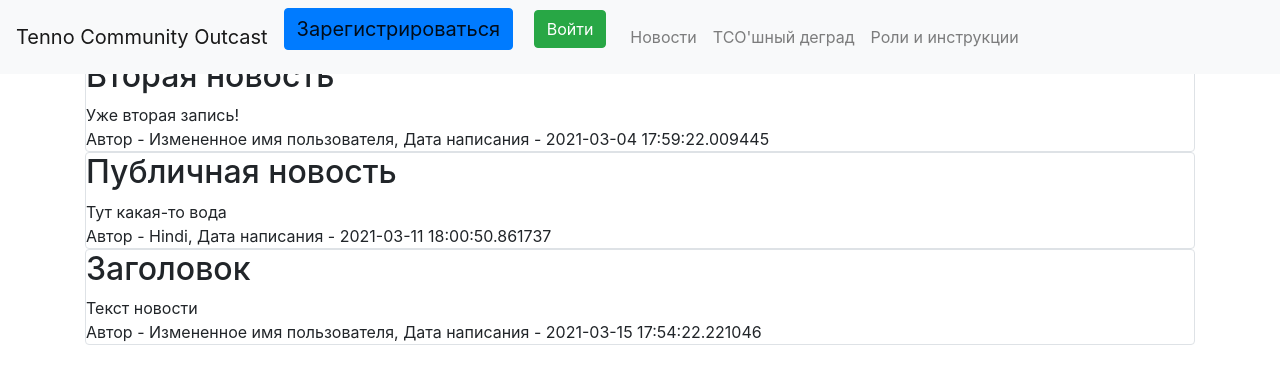
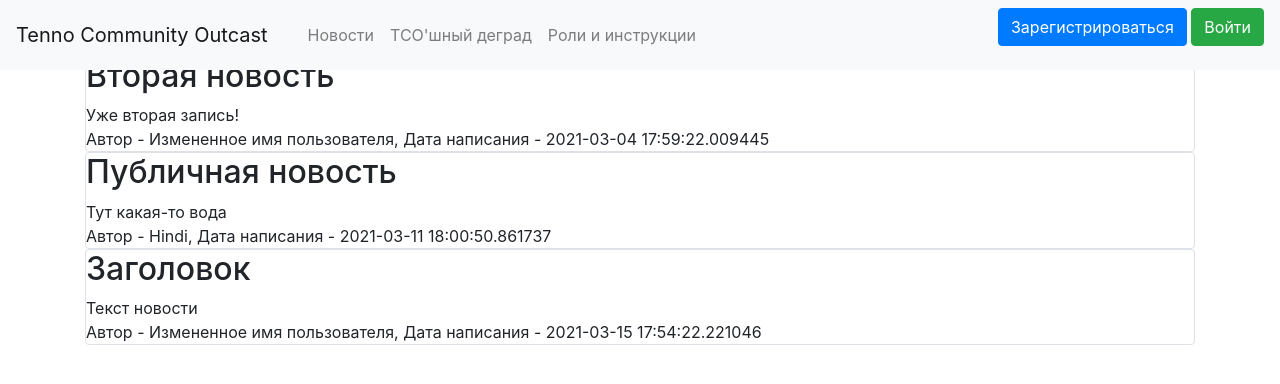
Before and after one commit to KOSMOGOR/TCO, a Flask app: page / in a window 1280 px wide. Shown: the top 384 px of the page. Run offline with Flask 2, Linux system fonts and the light colour scheme; data comes from the database, SQL or seed files in the repository; some libraries are stand-ins or nearby versions.

Commit message:
some commit

```diff
--- a/templates/base.html
+++ b/templates/base.html
@@ -1,5 +1,6 @@
 <!doctype html>
 <html lang="en">
+
 <head>
     <title>Tenno Comunity Outcast</title>
     <meta charset="utf-8">
@@ -9,14 +10,15 @@
     <script src="https://cdnjs.cloudflare.com/ajax/libs/popper.js/1.14.0/umd/popper.min.js"></script>
     <script src="https://maxcdn.bootstrapcdn.com/bootstrap/4.1.0/js/bootstrap.min.js"></script>
 </head>
+
 <body>
     <header>
         <nav class="navbar navbar-expand-md navbar-light bg-light fixed-top main-menu">
             {% if current_user.is_authenticated %}
             <a href="/logout" class="navbar-brand order-md-last order-0">{{ current_user.name }}</a>
             {% else %}
-    <p>
-        <a class="btn btn-primary navbar-brand order-md-last order-0" href="/register">Зарегистрироваться</a>
+            <p class="order-md-last order-0">
+                <a class="btn btn-primary" href="/register">Зарегистрироваться</a>
                 <a class="btn btn-success" href="/login">Войти</a>
             </p>
             {% endif %}
@@ -47,4 +49,5 @@
         {% block content %}{% endblock %}
     </main>
 </body>
+
 </html>
```
Lines whose indentation alone changed are shown as unchanged.
